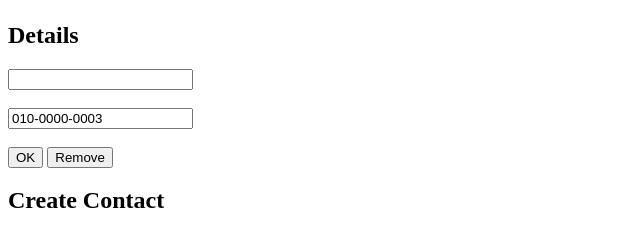
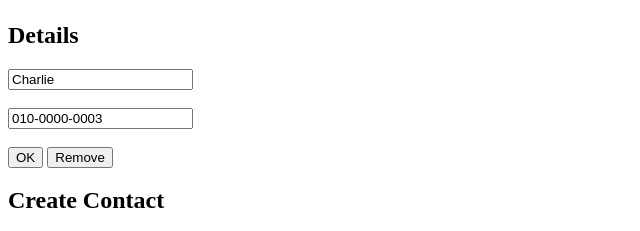
Before and after one commit to JiWKim/web1, a plain HTML site: page 190415.html in a window 1280 px wide. Shown: the part 295-526 px from the top of the page, 0-640 px from the left. Drawn offline with Linux system fonts and the light colour scheme.

Commit message:
Update 190415.html

```diff
--- a/190415.html
+++ b/190415.html
@@ -20,7 +20,7 @@
 
 
 <h2>Details</h2>
-<input type="text" value=""="Charlie"></input>
+<input type="text" value="Charlie"></input>
 <br><br>
 <input type="text" value="010-0000-0003"></input>
 <br><br>
```
